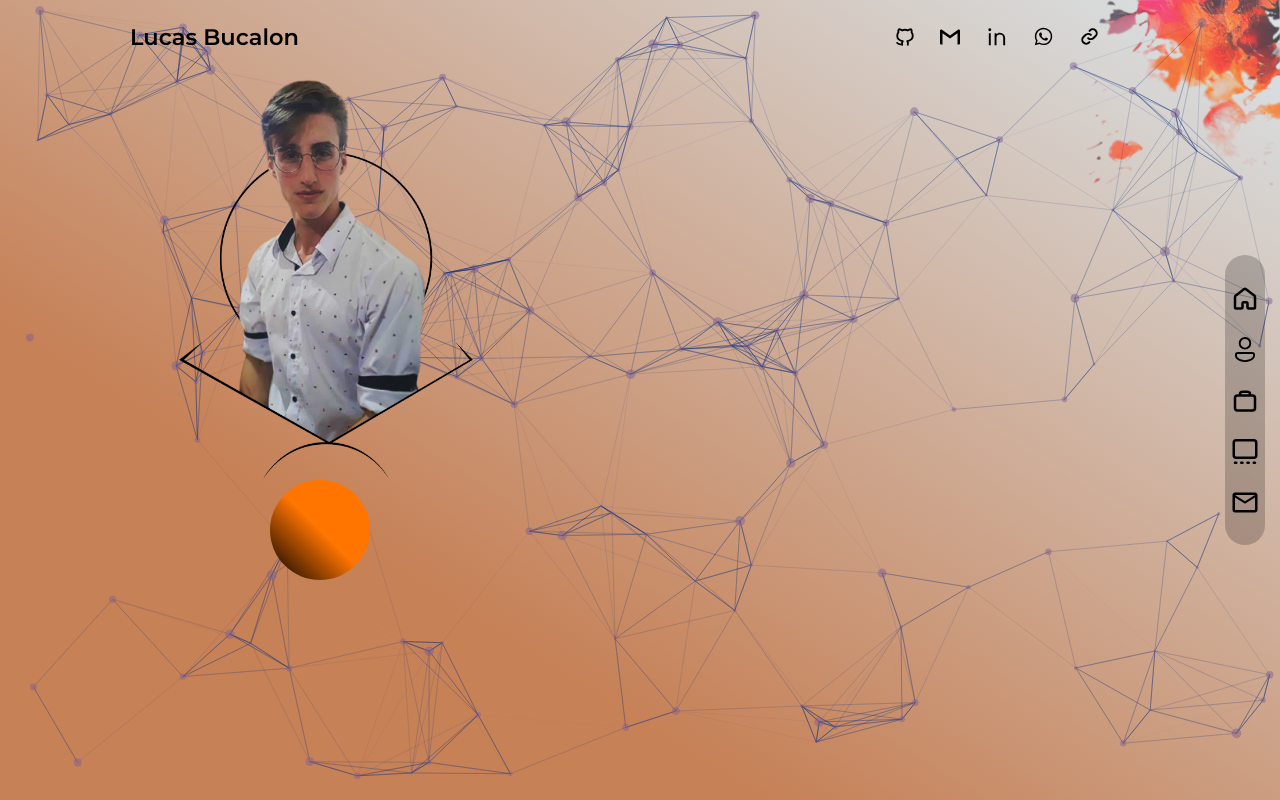
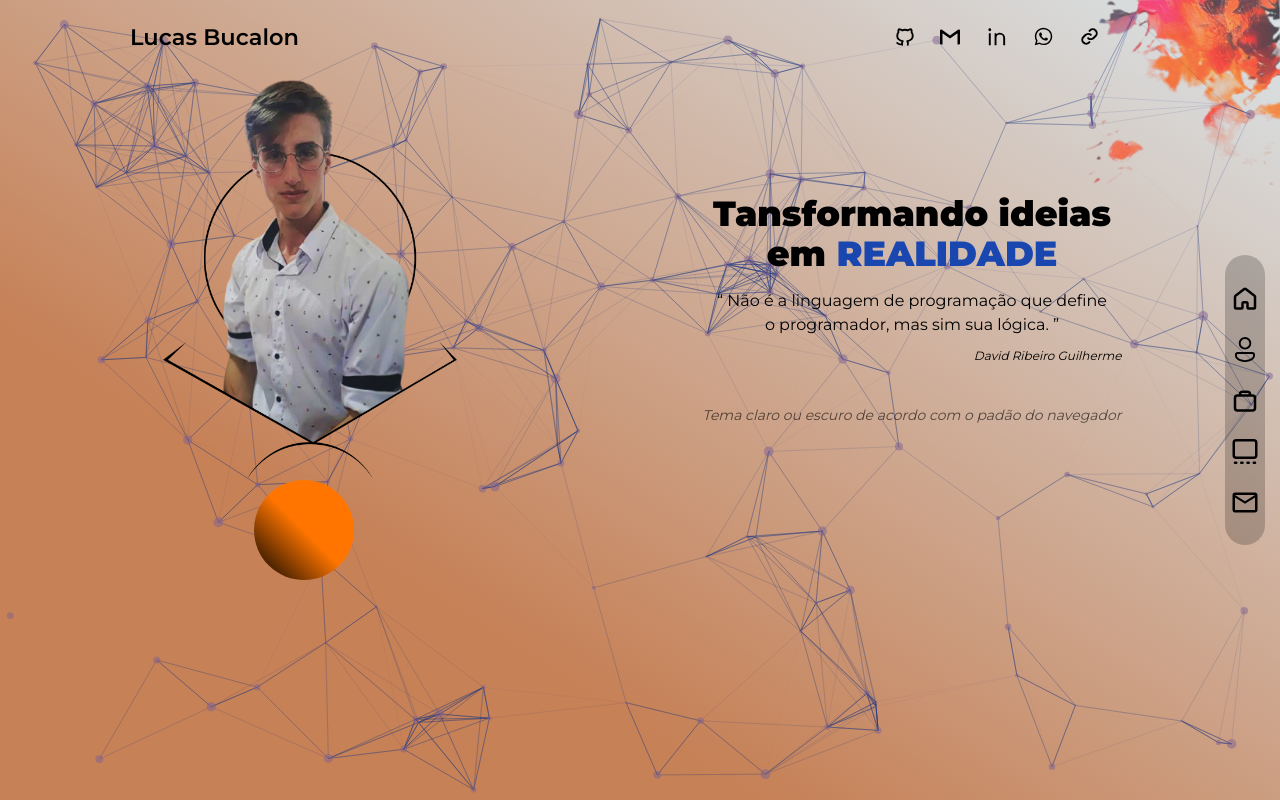
Before and after one commit to LucasBDoficial/my-portfolio, a Next.js app: page / in a window 1280 px wide. Built offline with nearby package versions, Linux system fonts and the light colour scheme.

Commit message:
teste home 7

```diff
--- a/src/app/page.tsx
+++ b/src/app/page.tsx
@@ -40,7 +40,7 @@ export default function Home() {
 
       </div>
 
-      {/* <div className="w-[50%] flex justify-center items-center mr-[5%] mt-[40px] z-20
+      <div className="w-[50%] flex justify-center items-center mr-[5%] mt-[40px] z-20
           max-[900px]:w-full max-[900px]:items-start max-[900px]:mr-[0] ">
 
         <div className="absolute text-center">
@@ -52,7 +52,7 @@ export default function Home() {
 
           <p className=" text-[1.4rem] italic opacity-[60%] text-center mt-[40px]">Tema claro ou escuro de acordo com o padão do navegador</p>
         </div>
-      </div> */}
+      </div>
 
       <ParticlesBlue />
       <ParticlesOrange />
```
